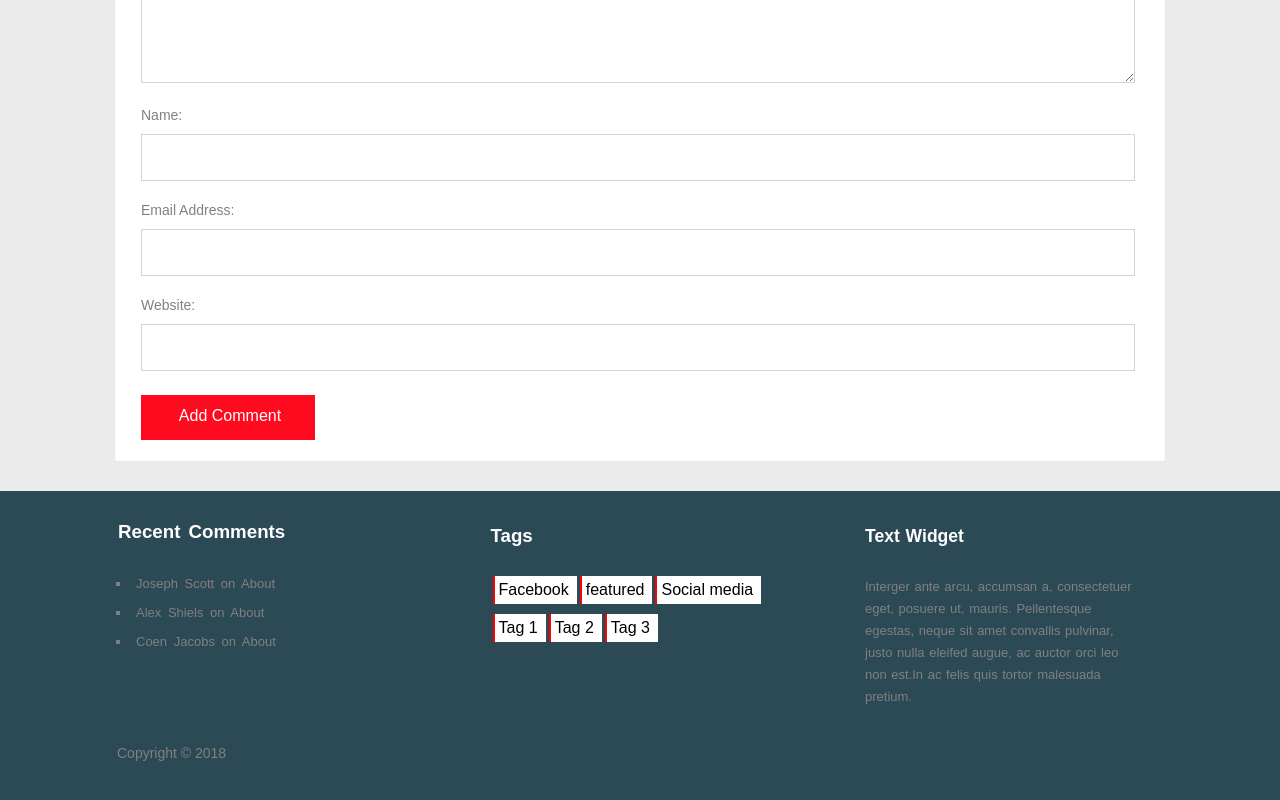
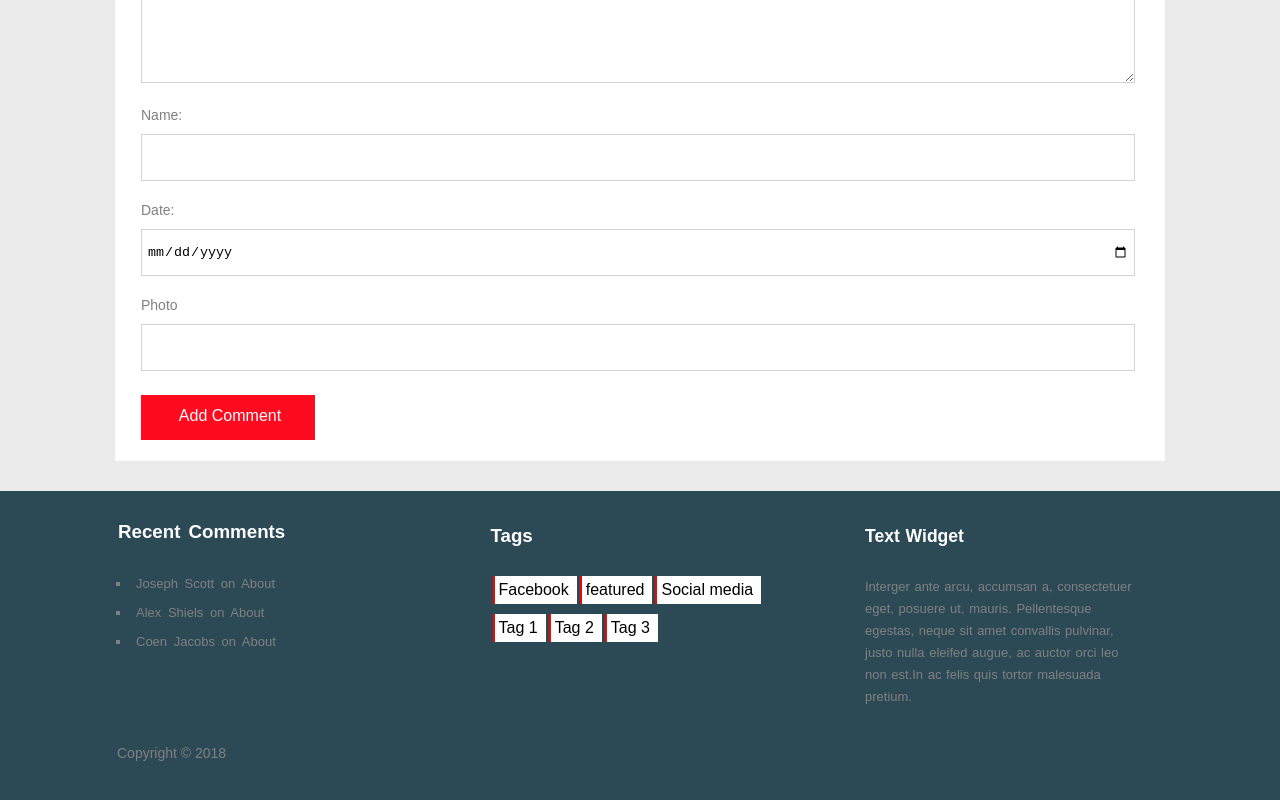
Before and after one commit to Tafumorika/reactv2.github.io, a React (Create React App) app: page / in a window 1280 px wide. Shown: the part 3107-3907 px from the top of the page. Built offline with nearby package versions, Linux system fonts and the light colour scheme; the HTML template or start-up script is replaced by a standard one.

Commit message:
Реализован вывод комментария с формы (вниз)

```diff
--- a/src/App.js
+++ b/src/App.js
@@ -11,7 +11,6 @@ import {Footer} from './components/Footer';
 
 class App extends Component {
     state = {
-        counter: 0,
         myCommentList: [
             {
                 id: 1,
@@ -59,24 +58,13 @@ class App extends Component {
 
     changeCounter = (data) => {
         console.log('click 2', data);
-        // this.setState({
-        //     counter: this.state.counter + 1,
-        //     myCommentList: [
-        //
-        //         {
-        //             id: 5,
-        //             level: 1,
-        //             img: "/img/admin.JPG",
-        //             name: 'Admin',
-        //             text: 'Nulla sagittis convallis arcu. Sed sed nunc. Curabitur consequat. Quisque metus enim, venenatis fermentum, mollis in, porta et, nibh.Duis vulputate elit in elit.',
-        //             date: 'June 7, 2012 '
-        //         }
-        //     ]
-        // });
+        const dataId = {...data, id: this.state.myCommentList.length+1}
+        this.setState ({
+            myCommentList: [...this.state.myCommentList, dataId]
+        })
+
     }
-    // updateData =(item) => {
-    //     this.setState({img: item.img, name: item.name, text:item.text, date:item.date})
-    // }
+
     render() {
         return (
             <div className="App">
--- a/src/components/FormAddComment/index.js
+++ b/src/components/FormAddComment/index.js
@@ -2,41 +2,53 @@ import React, {Component} from 'react';
 import './style.css';
 import {Button} from "../Button";
 
+
 class FormAddComment extends Component {
-    // state = {
-    //     counter: 0,
-    // };
+    state = {
+        myForm: {
+            id: '',
+            level:'',
+            img:  '',
+            name: '',
+            text: '',
+            date: ''
+        }
+    };
 
-    // buttonClick = () => {
-    //     console.log('click 2');
-    //     this.setState({
-    //         counter: this.state.counter + 1,
-    //     });
-    // }
 
-    submitForm = () => {
-        this.props.changeCounter({
-            dasdas: 3123,
-        });
-    }
+    submitForm = (event) => {
+        event.preventDefault();
+        console.log(this.state);
+        this.props.changeCounter(this.state.myForm);
+    };
+
+
+    addChange =(event) => {
+        console.log(event.target.name);
+        this.setState({myForm: {...this.state.myForm, [event.target.name]: event.target.value}})
+    };
 
     render() {
+        const img = this.state.img;
+        const name = this.state.name;
+        const text = this.state.text;
+        const date = this.state.date;
+
         return (
             <div className="form-div">
                 <h3>Add a Comment</h3>
-                <form method="form-AddComment" onSubmit={1}>
-                    <label className="label-form" htmlFor="comment">Comment:</label>
-                    <textarea className="textarea-form" id="comment" name="comment" required/>
+                <form method="form-AddComment" onSubmit={this.submitForm}>
+                    <label className="label-form" htmlFor="text">Comment:</label>
+                    <textarea className="textarea-form" value={text} onChange={this.addChange} id="text" name="text" required={false}/>
                     <label className="label-form" htmlFor="name">Name:</label>
-                    <input className="input-form" type="text" id="name" name="name" required/>
-                    <label className="label-form" htmlFor="email">Email Address:</label>
-                    <input className="input-form" type="email" id="email" name="email" required/>
-                    <label className="label-form" htmlFor="website">Website:</label>
-                    <input className="input-form" type="text" id="website" name="website"/>
+                    <input className="input-form" type="text" value={name} onChange={this.addChange} id="name" name="name" required={false}/>
+                    <label className="label-form" htmlFor="date">Date:</label>
+                    <input className="input-form" type="date" value={date} onChange={this.addChange} id="date" name="date" required={false}/>
+                    <label className="label-form" htmlFor="img">Photo</label>
+                    <input className="input-form" type="text" value={img} onChange={this.addChange} id="img" name="img"/>
 
-                    {/* TODO: кнопку в отдельный компонент. <input> заменить на <buton> */}
                     {/*{this.state.counter}*/}
-                    <Button onClick={this.submitForm }/>
+                    <Button value="add"/>
 
                 </form>
             </div>
```
Also changed, not shown: src/components/CommentList/index.js (+4 -3 lines).
